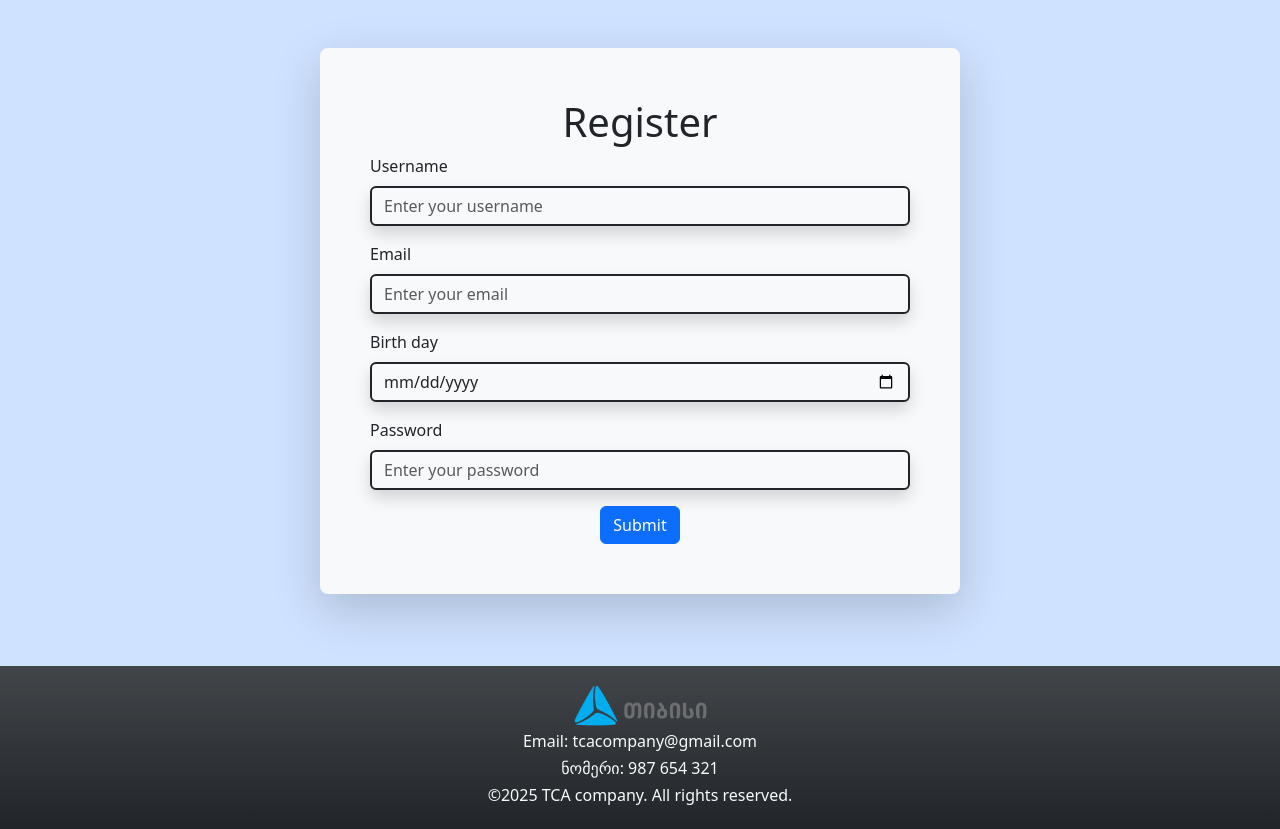
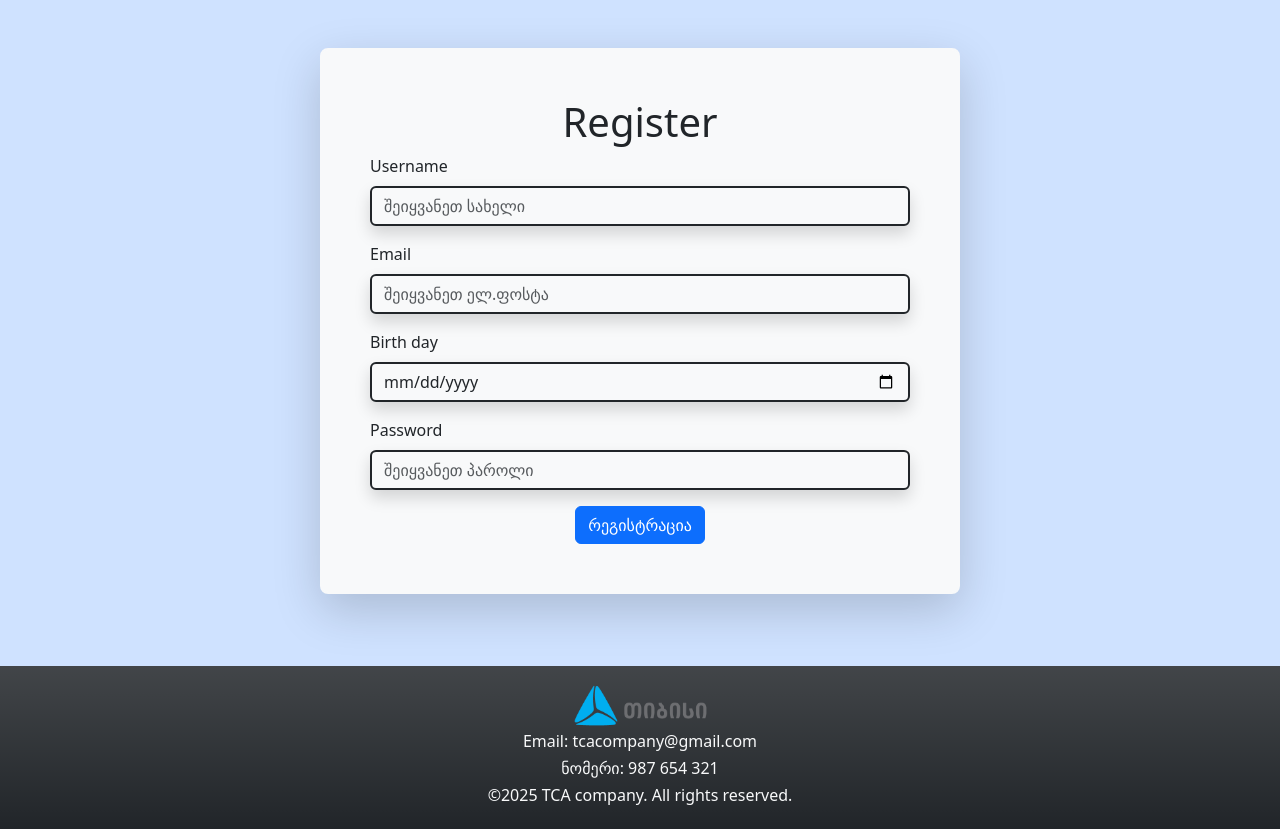
Before and after one commit to andriai/TCA-Blogs, a Flask app: page /Signup in a window 1280 px wide. Shown: the part 56-885 px from the top of the page. Run offline with Flask 3, Linux system fonts and the light colour scheme.

Commit message:
Add files via upload

```diff
--- a/app.py
+++ b/app.py
@@ -1,5 +1,8 @@
 from ext import app
-from routes import main, home, blogs, create_blog, blog_detail, login, register, logout, About, delete_blog, admin_dashboard, change_role, search
+from routes import main, home, blogs, create_blog, blog_detail, login, register, logout, About, delete_blog, admin_dashboard, change_role, search, like_blog
+from models import bcrypt
 
+bcrypt.init_app(app)
 
-app.run(debug=True, host="0.0.0.0")
+if __name__ == "__main__":
+    app.run(debug=True, host="0.0.0.0")
--- a/ext.py
+++ b/ext.py
@@ -1,6 +1,7 @@
 from flask import Flask
 from flask_sqlalchemy import SQLAlchemy
 from flask_login import LoginManager
+from flask_bcrypt import Bcrypt
 
 app = Flask(__name__)
 app.config["SECRET_KEY"] = "HIk18OwUsMkAL01ijkPIOiU(@!IoDj92pIJ(!)J19O5"
@@ -10,3 +11,5 @@ app.config["SQLALCHEMY_TRACK_MODIFICATIONS"] = False
 db = SQLAlchemy(app)
 login_manager = LoginManager(app)
 login_manager.login_view = "login"
+
+bcrypt = Bcrypt(app)
--- a/form.py
+++ b/form.py
@@ -3,59 +3,63 @@ from wtforms.fields import StringField, SubmitField, TextAreaField, DateField, P
 from wtforms.validators import DataRequired, length, Email, ValidationError
 
 from models import User
+from ext import bcrypt
 
 
 class BlogForm(FlaskForm):
-    title = StringField("Enter blog title", validators=[DataRequired(), length(max=40)])
-    content = TextAreaField("Enter Blog", validators=[DataRequired()])
+    title = StringField("ბლოგის სათაური", validators=[DataRequired(), length(max=40)])
+    content = TextAreaField("ბლოგი", validators=[DataRequired()])
 
-    post = SubmitField("Post")
+    post = SubmitField("ატვირთვა")
+
+
+class CommentForm(FlaskForm):
+    content = TextAreaField("კომენტარი", validators=[DataRequired()])
+    submit = SubmitField("ატვირთე კომენტარი")
 
 
 class RegisterForm(FlaskForm):
-    username = StringField("Enter your username", validators=[DataRequired(), length(min=3, max=50)])
-    email = StringField('Enter your email', validators=[DataRequired(), Email()])
-    birth_date = DateField("Enter your birt date")
-    password = PasswordField("Enter your password", validators=[DataRequired(), length(min=8, max=32)])
+    username = StringField("შეიყვანეთ სახელი", validators=[DataRequired(), length(min=3, max=50)])
+    email = StringField('შეიყვანეთ ელ.ფოსტა', validators=[DataRequired(), Email()])
+    birth_date = DateField("შეიყვანეთ დაბადების თარიღი")
+    password = PasswordField("შეიყვანეთ პაროლი", validators=[DataRequired(), length(min=8, max=32)])
 
-    submit = SubmitField("Submit")
+    submit = SubmitField("რეგისტრაცია")
 
     def validate_email(self, field):
         email = field.data
         user = User.query.filter_by(email=email).first()
         if user:
-            ValidationError("This email is already registered.", category="error")
+            self.email.errors.append("ელ.ფოსტა გამოყენებულია.")
 
 
 class LoginForm(FlaskForm):
-    username = StringField("Enter your username", validators=[DataRequired(), length(min=3, max=50)])
-    email = StringField('Enter your email', validators=[DataRequired(), Email()])
-    password = PasswordField("Enter your password", validators=[DataRequired(), length(min=8, max=32)])
-
-    login = SubmitField("Submit")
+    username = StringField("შეიყვანეთ სახელი", validators=[DataRequired(), length(min=3, max=50)])
+    email = StringField('შეიყვანეთ ელ.ფოსტა', validators=[DataRequired(), Email()])
+    password = PasswordField("შეიყვანეთ პაროლი", validators=[DataRequired(), length(min=8, max=32)])
+    login = SubmitField("ავტორიზაცია")
 
     def validate(self, extra_validators=None):
         if not super().validate(extra_validators=extra_validators):
             return False
 
-        # Check if user exists by username or email
         user_by_username = User.query.filter(User.username == self.username.data).first()
         user_by_email = User.query.filter(User.email == self.email.data).first()
 
         if not user_by_username and not user_by_email:
-            self.username.errors.append("Invalid username.")
-            self.email.errors.append("Invalid email.")
+            self.username.errors.append("არასწორი სახელი.")
+            self.email.errors.append("არასწორი ელ.ფოსტა.")
             return False
 
         user = user_by_username or user_by_email
 
         if user_by_username and not user_by_email:
-            self.email.errors.append("Invalid email.")
+            self.email.errors.append("არასწორი ელ.ფოსტა.")
         elif user_by_email and not user_by_username:
-            self.username.errors.append("Invalid username.")
+            self.username.errors.append("არასწორი სახელი.")
 
-        if user.password != self.password.data:
-            self.password.errors.append("Invalid password. Please try again.")
+        if not user.check_password(self.password.data):
+            self.password.errors.append("არასწორი პაროლი. ხელახლა სცადეთ.")
             return False
 
         return True
--- a/requirements.txt
+++ b/requirements.txt
@@ -3,4 +3,5 @@ Flask-WTF
 email_validator
 Flask_SQLAlchemy
 Flask_Login
+Flask-Bcrypt
 gunicorn
--- a/routes.py
+++ b/routes.py
@@ -1,8 +1,8 @@
-from flask import render_template, request, redirect, flash
+from flask import render_template, request, redirect, flash, url_for
 from flask_login import login_user, logout_user, current_user, login_required
 
-from form import RegisterForm, LoginForm, BlogForm
-from models import User, Blog
+from form import RegisterForm, LoginForm, BlogForm, CommentForm
+from models import User, Blog, bcrypt, Comment, Like
 from ext import app, db
 
 
@@ -15,14 +15,22 @@ def main():
 @app.route("/Home")
 @login_required
 def home():
-
     return render_template("home.html")
 
 
-@app.route("/Blogs")
+@app.route("/Blogs", methods=['GET', 'POST'])
 def blogs():
     blogs = Blog.query.all()
-    return render_template("blogs.html", blogs=blogs)
+    sort_by = request.args.get('sort_by', 'recent')
+
+    if sort_by == 'recent':
+        blogs = Blog.query.order_by(Blog.id.desc()).all()
+    elif sort_by == 'most_liked':
+        blogs = Blog.query.join(Like, Blog.id == Like.blog_id) \
+            .group_by(Blog.id) \
+            .order_by(db.func.count(Like.id).desc()).all()
+
+    return render_template("blogs.html", blogs=blogs, sort_by=sort_by)
 
 
 @app.route("/Create_blog", methods=["GET", "POST"])
@@ -31,7 +39,6 @@ def create_blog():
     form = BlogForm()
 
     if form.validate_on_submit():
-
         new_blog = Blog(title=form.title.data,
                         content=form.content.data,
                         author=current_user.username)
@@ -42,10 +49,38 @@ def create_blog():
 
     return render_template('createblog.html', form=form)
 
-@app.route("/Blogs/<int:blog_id>")
+
+@app.route('/blog_detail/<int:blog_id>', methods=['GET', 'POST'])
 def blog_detail(blog_id):
     blog = Blog.query.get_or_404(blog_id)
-    return render_template("blog_detail.html", blog=blog)
+    comments = Comment.query.filter_by(blog_id=blog.id).all()
+
+    if request.method == 'POST':
+        content = request.form.get('content')
+        if content:
+            new_comment = Comment(content=content, blog_id=blog.id, user_id=current_user.id)
+            db.session.add(new_comment)
+            db.session.commit()
+            return redirect(url_for('blog_detail', blog_id=blog.id))
+
+    return render_template('blog_detail.html', blog=blog, comments=comments)
+
+
+@app.route('/like_blog/<int:blog_id>', methods=['GET', 'POST'])
+@login_required
+def like_blog(blog_id):
+    blog = Blog.query.get_or_404(blog_id)
+    like = Like.query.filter_by(user_id=current_user.id, blog_id=blog.id).first()
+
+    if like:
+        db.session.delete(like)
+    else:
+        new_like = Like(user_id=current_user.id, blog_id=blog.id)
+        db.session.add(new_like)
+
+    db.session.commit()
+
+    return redirect("/Blogs")
 
 
 @app.route("/Login", methods=["GET", "POST"])
@@ -54,7 +89,8 @@ def login():
 
     if form.validate_on_submit():
         user = User.query.filter(User.email == form.email.data).first()
-        if user != None and user.username == form.username.data and user.password == form.password.data:
+        if user is not None and user.username == form.username.data and bcrypt.check_password_hash(user.password_hash,
+                                                                                                   form.password.data):
             login_user(user)
             print(f"User {user.username} authorised successfully")
             return redirect("/")
@@ -68,12 +104,13 @@ def register():
     form = RegisterForm()
 
     if form.validate_on_submit():
+        hashed_password = bcrypt.generate_password_hash(form.password.data).decode('utf-8')  # Hash password
 
         new_user = User(username=form.username.data,
                         email=form.email.data,
                         birth_date=form.birth_date.data,
-                        password=form.password.data,
-                        role="User")
+                        password_hash=hashed_password,
+                        role="Admin")
         new_user.create()
         login_user(new_user)
         print(f"User {new_user.username} registered successfully")
@@ -115,7 +152,6 @@ def admin_dashboard():
 
     users = User.query.all()
 
-
     return render_template("admin_dashboard.html", users=users)
 
 
--- a/templates/blog_detail.html
+++ b/templates/blog_detail.html
@@ -9,6 +9,7 @@
             <p class="card-text mt-4 pb-4">{{ blog.content }}</p>
         </div>
     </div>
+
     <div class="mt-4">
         <a href="/Blogs" class="btn btn-secondary">უკან</a>
     </div>
```
Also changed, not shown: models.py (+40 -8 lines), templates/blogs.html (+29 -4 lines), instance/database.db, static/tbc-logo.png (added).
